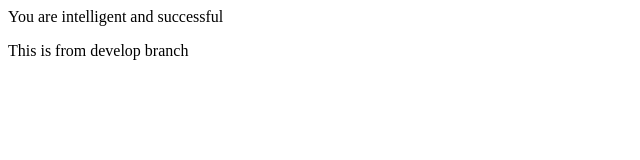
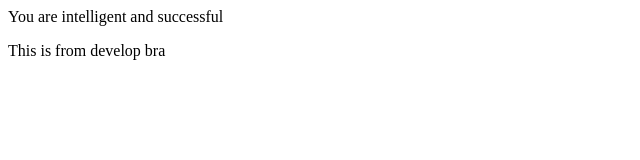
Before and after one commit to sweta2471/firstgitrepo, a plain HTML site: page index.html in a window 1280 px wide. Shown: the full height of the page, 0-640 px from the left. Drawn offline with Linux system fonts and the light colour scheme.

Commit message:
changing develop

```diff
--- a/index.html
+++ b/index.html
@@ -1,6 +1,6 @@
 <html>
 <body>
 <p> You are intelligent and successful </p>
-<p> This is from develop branch </p>
+<p> This is from develop bra </p>
 </body>
 </html>
```
